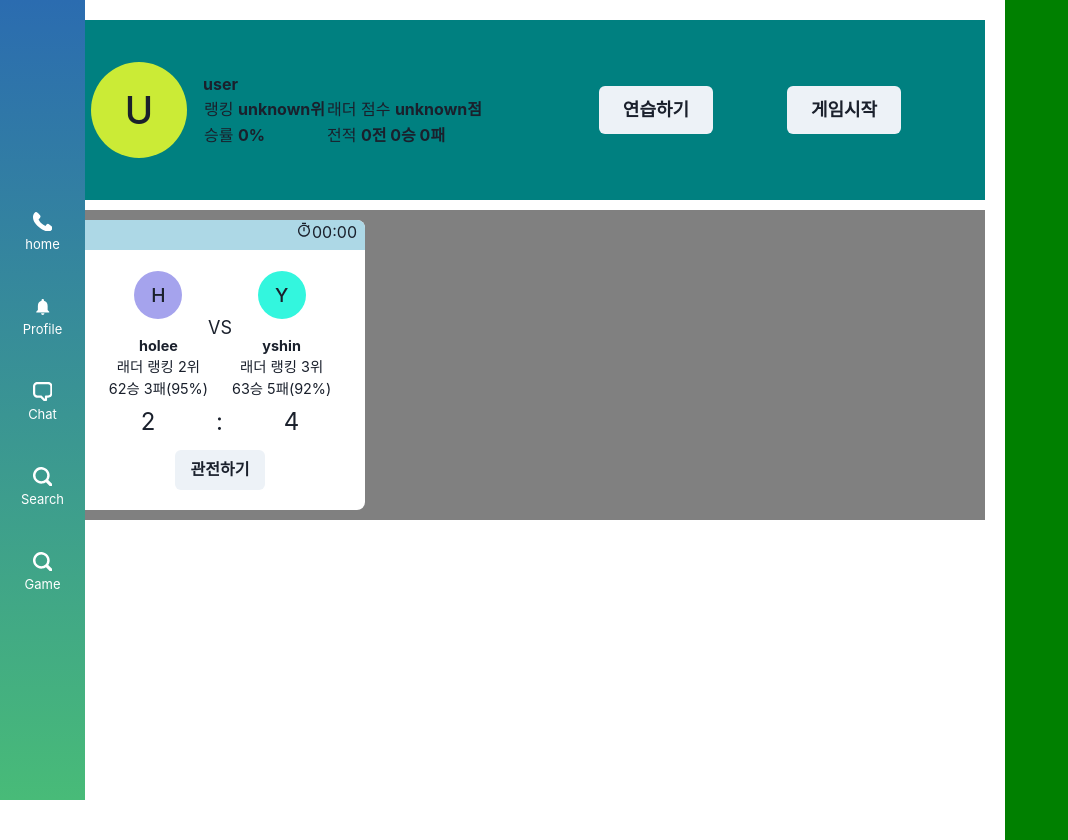
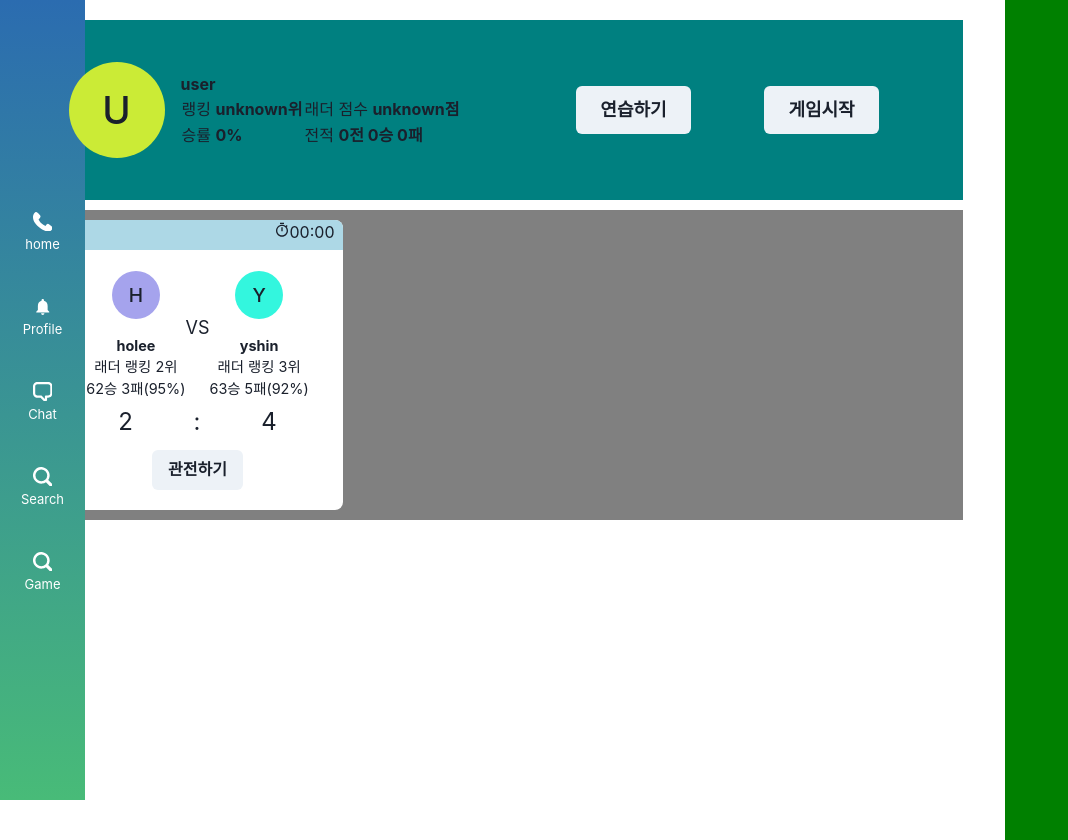
Before and after one commit to transcendence42/ft_transcendence, a React (Create React App) app in the folder front/: page / in a window 1280 px wide. Shown: the top 840 px of the page, without its empty margins (0-1068 px from the left). Built offline with nearby package versions, Linux system fonts and the light colour scheme.

Commit message:
feat: nav width

```diff
--- a/front/src/App.tsx
+++ b/front/src/App.tsx
@@ -12,7 +12,7 @@ export const App = () => (
   <ChakraProvider theme={theme}>
     <Router>
       <Flex minH="100vh" minWidth="1395px" flexDirection="row">
-        <Box width="85px">
+        <Box minwidth="85px" maxWidth="85px">
           <Navigation />
         </Box>
         <Center width="full">
```
